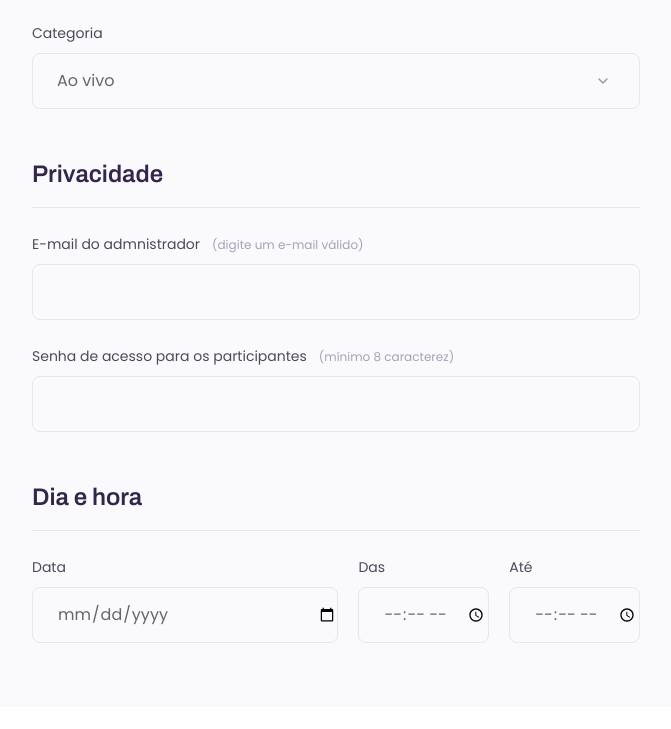
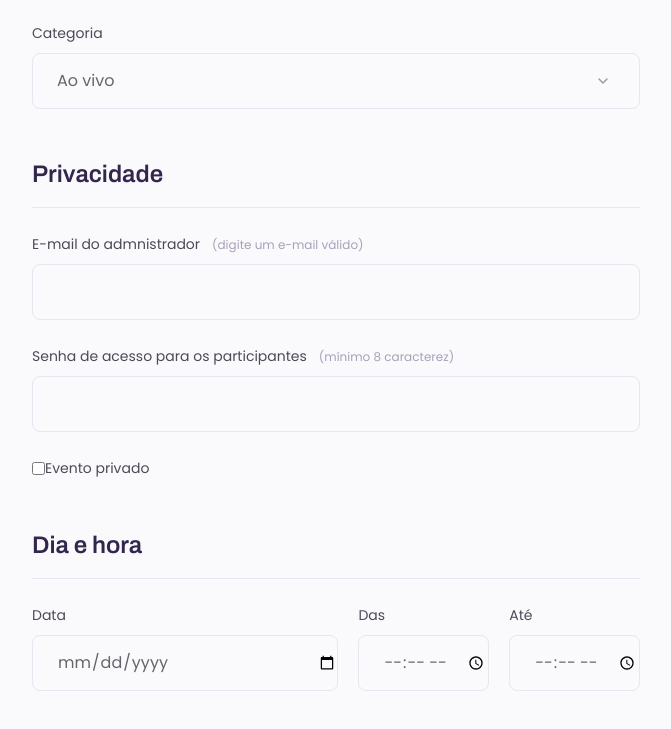
Before and after one commit to developerlucaslima/Formularios, a plain HTML site: page index.html in a window 1280 px wide. Shown: the part 956-1685 px from the top of the page, without its empty margins (304-975 px from the left). Before the commit the page ends 1663 px from the top, so only its background shows below. Drawn offline with Linux system fonts and the light colour scheme.

Commit message:
date and time included

```diff
--- a/index.html
+++ b/index.html
@@ -70,6 +70,12 @@
                         <label for="event-password">Senha de acesso para os participantes<span>(mínimo 8 caracterez)</span> </label>
                         <input type="password" id="event-password"/>
                     </div>
+
+                    <div class="checkbox-wrapper">
+                        <input type="checkbox" id="event-private"/>
+                        <label for="event-private">Evento privado</label>
+                    </div>
+
                 </div>
             </fieldset>
 
--- a/style.css
+++ b/style.css
@@ -101,7 +101,8 @@ fieldset legend{
 
 }
 
-.input-wrapper label{
+.input-wrapper label,
+.checkbox-wrapper label{
 
     font-weight: 400;
     font-size: 14px;
@@ -165,3 +166,8 @@ fieldset legend{
 .col-3 div:nth-child(1){
     width:100%
 }
+
+.checkbox-wrapper{
+    display: flex;
+    align-items: center;
+}
```
